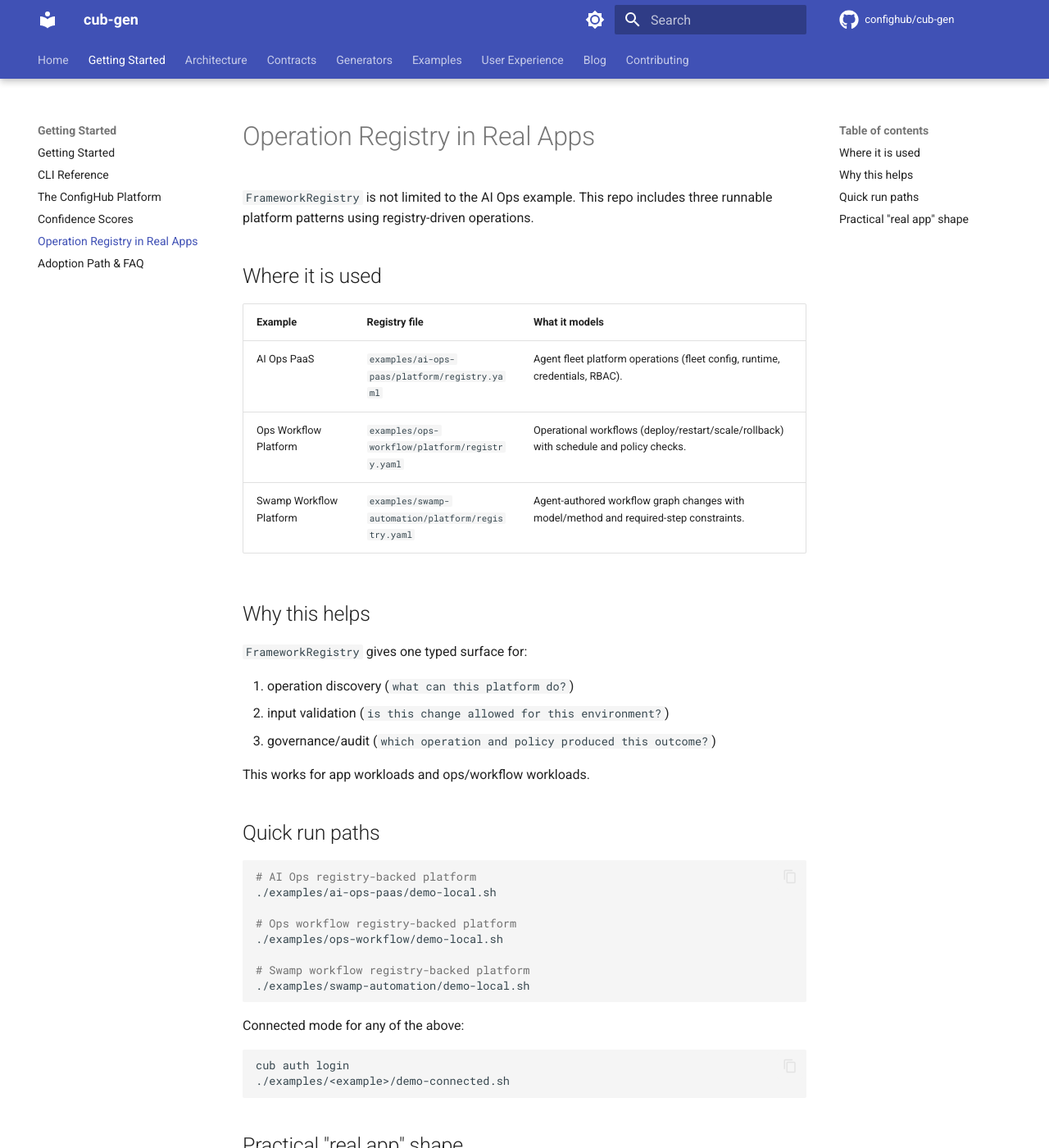
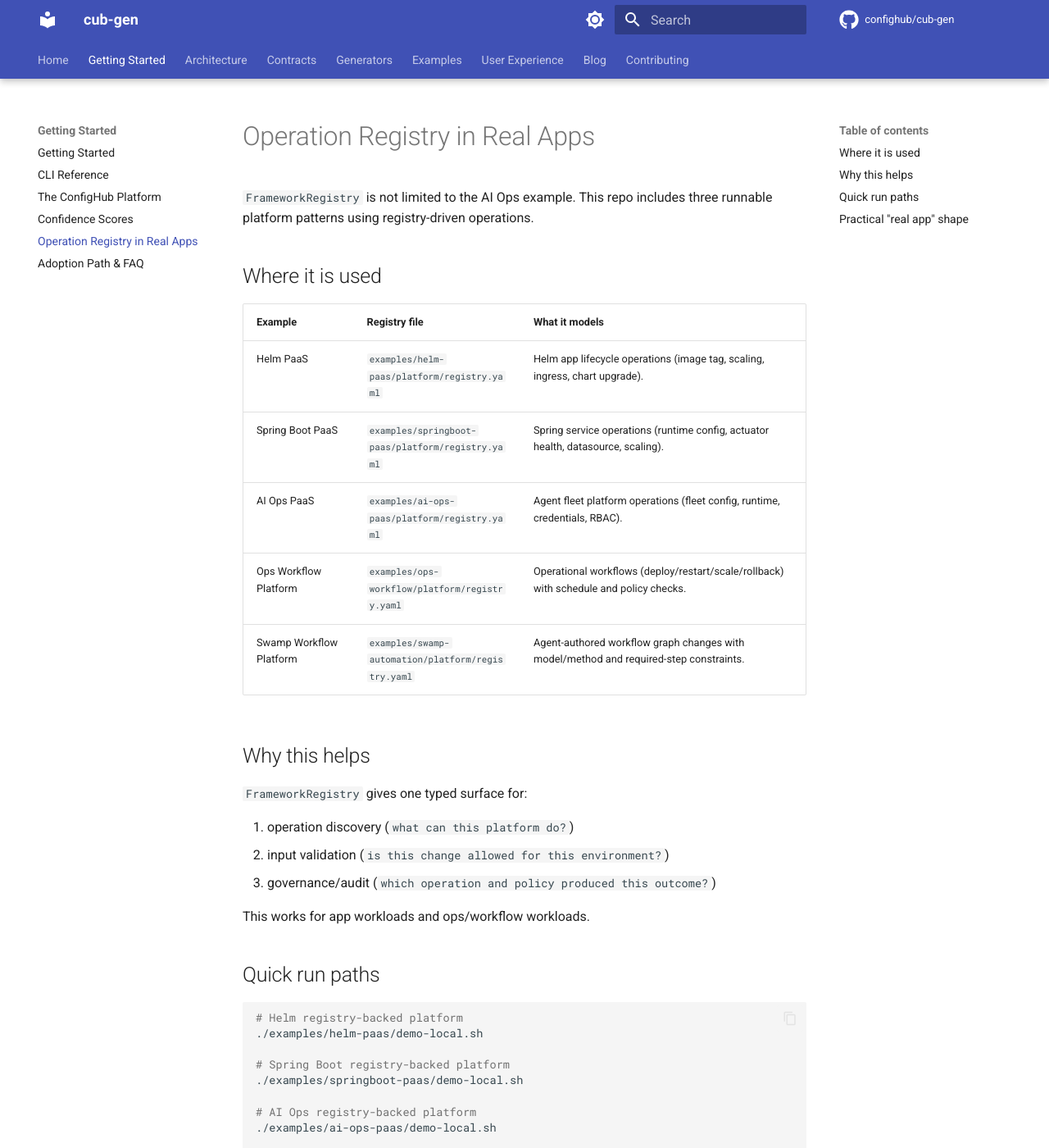
Before and after one commit to confighub/cub-gen, an MkDocs documentation site: the page built from docs/workflows/operation-registry-real-apps.md, in a window 1280 px wide and 1400 px high. Shown: the whole window at 82% size. Built offline with MkDocs 1.6.1 and Material for MkDocs 9.7.7, drawn with Linux system fonts in a browser that asks for light colours; comment, search, counter and statistics services are not loaded.

Commit message:
docs: add helm and spring operation registry examples

````diff
--- a/docs/workflows/operation-registry-real-apps.md
+++ b/docs/workflows/operation-registry-real-apps.md
@@ -7,6 +7,8 @@ This repo includes three runnable platform patterns using registry-driven operat
 
 | Example | Registry file | What it models |
 |---|---|---|
+| Helm PaaS | `examples/helm-paas/platform/registry.yaml` | Helm app lifecycle operations (image tag, scaling, ingress, chart upgrade). |
+| Spring Boot PaaS | `examples/springboot-paas/platform/registry.yaml` | Spring service operations (runtime config, actuator health, datasource, scaling). |
 | AI Ops PaaS | `examples/ai-ops-paas/platform/registry.yaml` | Agent fleet platform operations (fleet config, runtime, credentials, RBAC). |
 | Ops Workflow Platform | `examples/ops-workflow/platform/registry.yaml` | Operational workflows (deploy/restart/scale/rollback) with schedule and policy checks. |
 | Swamp Workflow Platform | `examples/swamp-automation/platform/registry.yaml` | Agent-authored workflow graph changes with model/method and required-step constraints. |
@@ -24,6 +26,12 @@ This works for app workloads and ops/workflow workloads.
 ## Quick run paths
 
 ```bash
+# Helm registry-backed platform
+./examples/helm-paas/demo-local.sh
+
+# Spring Boot registry-backed platform
+./examples/springboot-paas/demo-local.sh
+
 # AI Ops registry-backed platform
 ./examples/ai-ops-paas/demo-local.sh
 
````
Also changed, not shown: README.md (+2 -0 lines), examples/README.md (+1 -0 lines), examples/helm-paas/README.md (+2 -0 lines), examples/springboot-paas/README.md (+2 -0 lines), 2 other files.
